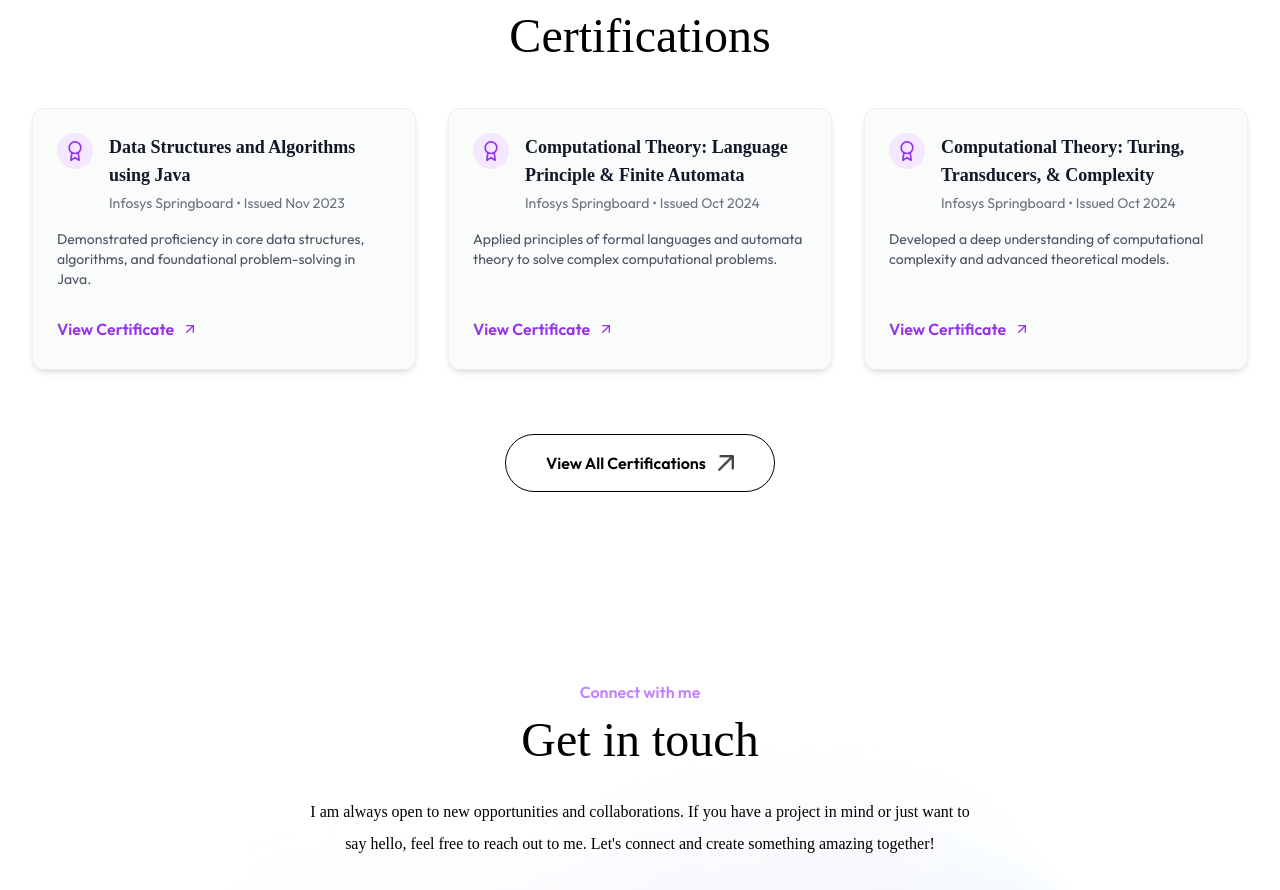
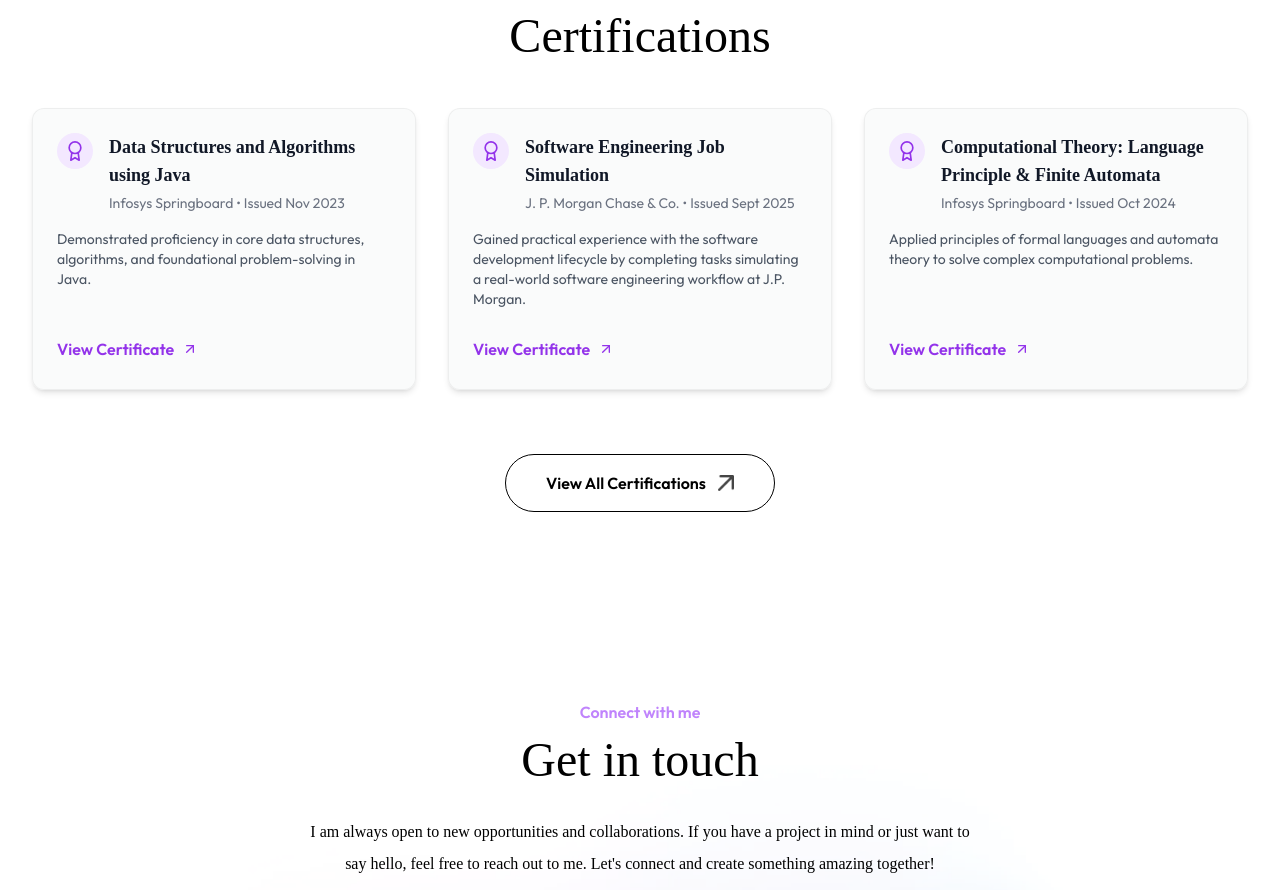
Before and after one commit to ommpatill/My-Portfolio, a Next.js app: page / in a window 1280 px wide. Shown: the part 5921-6811 px from the top of the page. Built offline with nearby package versions, Linux system fonts and the light colour scheme; a web font is replaced by a local one.

Commit message:
Added JPMC software engg certification, from forage

```diff
--- a/app/components/Certifications.jsx
+++ b/app/components/Certifications.jsx
@@ -15,6 +15,13 @@ const certificationData = [
     date: "Issued Nov 2023",
     description: "Demonstrated proficiency in core data structures, algorithms, and foundational problem-solving in Java.",
     imageUrl: "/certificates/Om_DSA_java.png",
+  },
+  {
+    title: "Software Engineering Job Simulation",
+    issuer: "J. P. Morgan Chase & Co.",
+    date: "Issued Sept 2025",
+    description: "Gained practical experience with the software development lifecycle by completing tasks simulating a real-world software engineering workflow at J.P. Morgan.",
+    imageUrl: "/certificates/Om_JPMC_JobSimulationCert.png",
   },
   {
     title: "Computational Theory: Language Principle & Finite Automata",
```
Also changed, not shown: public/certificates/Om_JPMC_JobSimulationCert.png (added).
